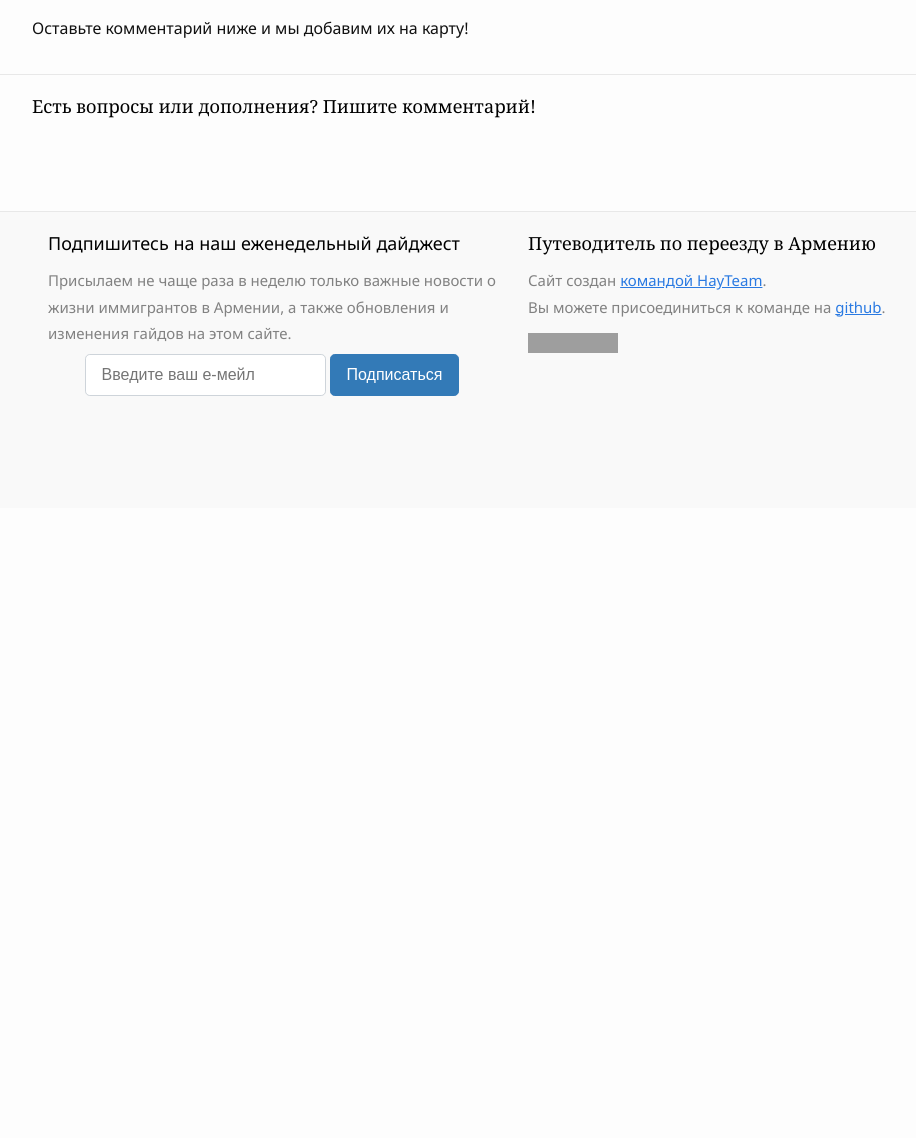
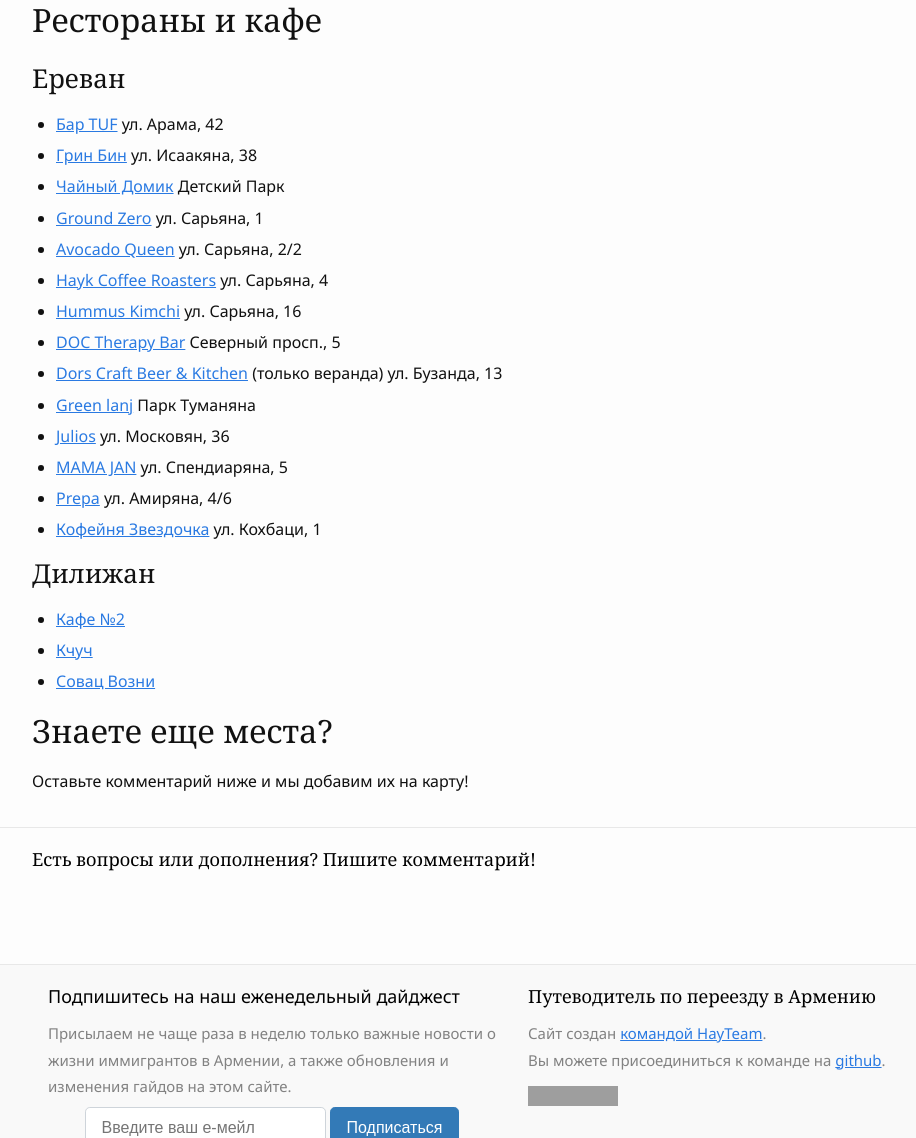
Before and after one commit to haywiki/haywiki.github.io, a Jekyll site: the page built from animals/map.md, in a window 1280 px wide and 1400 px high, scrolled down 2260 px. Shown: the part 262-1400 px from the top of the window, without its empty margins (128-1044 px from the left). Built offline with Jekyll 4.4.1, drawn with Linux system fonts in a browser that asks for light colours; nearby versions of some CDN libraries; a script that is not in the unit is left out; before the commit the page ends 3030 px from its top, so only the background shows below that; grey boxes are pictures that could not be loaded.

Commit message:
доработаны дог-френдли места

```diff
--- a/animals/map.md
+++ b/animals/map.md
@@ -16,18 +16,43 @@
 - Метки с домиком — [пет-френдли гостиницы](hotels.md);
 - Метки с ножницами — [груминг салоны](grooming.md).
 
-### Ереван
+## Ереван
 
 {%- include animals-map.md height="600px" location="12/40.2012/44.5199" -%}
 
-### Дилижан
+## Дилижан
 
-{%- include animals-map.md height="600px" location="15/40.7438/44.8546" -%}
+{%- include animals-map.md height="600px" location="12/40.7438/44.8546" -%}
 
-### Гюмри
+## Гюмри
 
 {%- include animals-map.md height="600px" location="15/40.7853/43.8474" -%}
 
-### Знаете еще места?
+## Рестораны и кафе {#cafe}
+
+### Ереван
+
+- [Бар TUF](https://www.tuf.su) ул. Арама, 42
+- [Грин Бин](https://yandex.ru/maps/org/grin_bin/33792362159/) ул. Исаакяна, 38
+- [Чайный Домик](https://yandex.ru/maps/org/chayny_domik/167587794622/) Детский Парк
+- [Ground Zero](https://yandex.ru/maps/org/ground_zero/187272188529/) ул. Сарьяна, 1
+- [Avocado Queen](https://yandex.ru/maps/org/avocado_queen_yerevan/59200775827/) ул. Сарьяна, 2/2
+- [Hayk Coffee Roasters](https://yandex.ru/maps/org/hayk_coffee_roasters/151031274555/) ул. Сарьяна, 4
+- [Hummus Kimchi](https://yandex.ru/maps/org/hummus_kimchi/10247476118/) ул. Сарьяна, 16
+- [DOC Therapy Bar](https://yandex.ru/maps/org/doc_therapy_bar/163914060399/) Северный просп., 5
+- [Dors Craft Beer & Kitchen](https://yandex.ru/maps/org/dors_kraft_biyer_end_kitchen/167907282429/) (только веранда) ул. Бузанда, 13
+- [Green lanj](https://yandex.ru/maps/org/green_lanj/54281041477/) Парк Туманяна
+- [Julios](https://yandex.ru/maps/org/julios/100091795357/) ул. Московян, 36
+- [MAMA JAN](https://yandex.ru/maps/org/mama_jan/161012235389/) ул. Спендиаряна, 5
+- [Prepa](https://yandex.ru/maps/org/prepa/46656616641/) ул. Амиряна, 4/6
+- [Кофейня Звездочка](https://yandex.ru/maps/org/zvyozdochka/97600615491/) ул. Кохбаци, 1
+
+### Дилижан
+
+- [Кафе №2](https://yandex.ru/maps/org/cafe_2/222737698143/)
+- [Кчуч](https://yandex.ru/maps/org/kchuch/108116108720/)
+- [Совац Возни](https://yandex.ru/maps/org/sovats_vozni/156793485090/)
+
+## Знаете еще места?
 
 Оставьте комментарий ниже и мы добавим их на карту!
```
Also changed, not shown: animals/services.md (+2 -0 lines).
